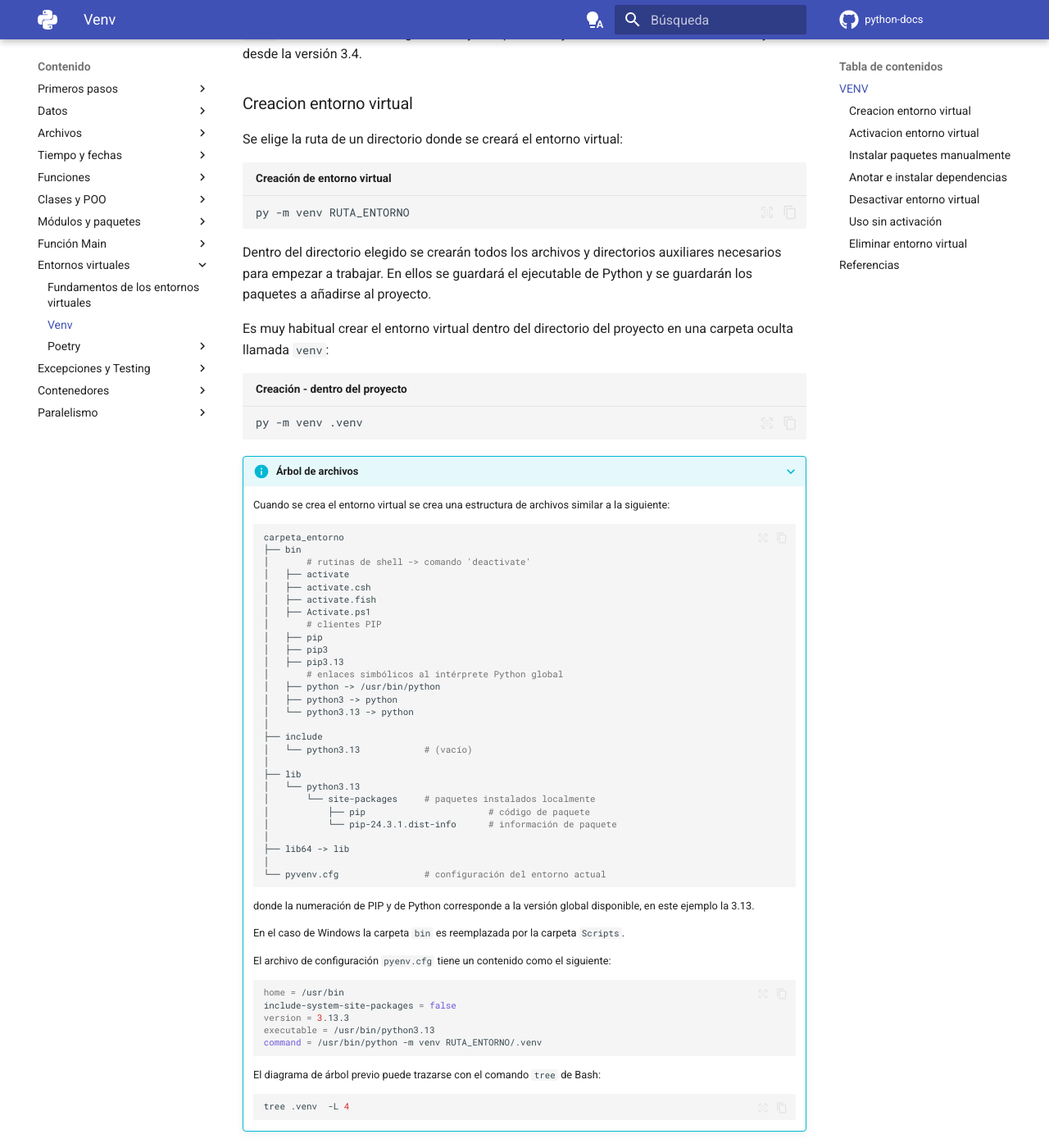
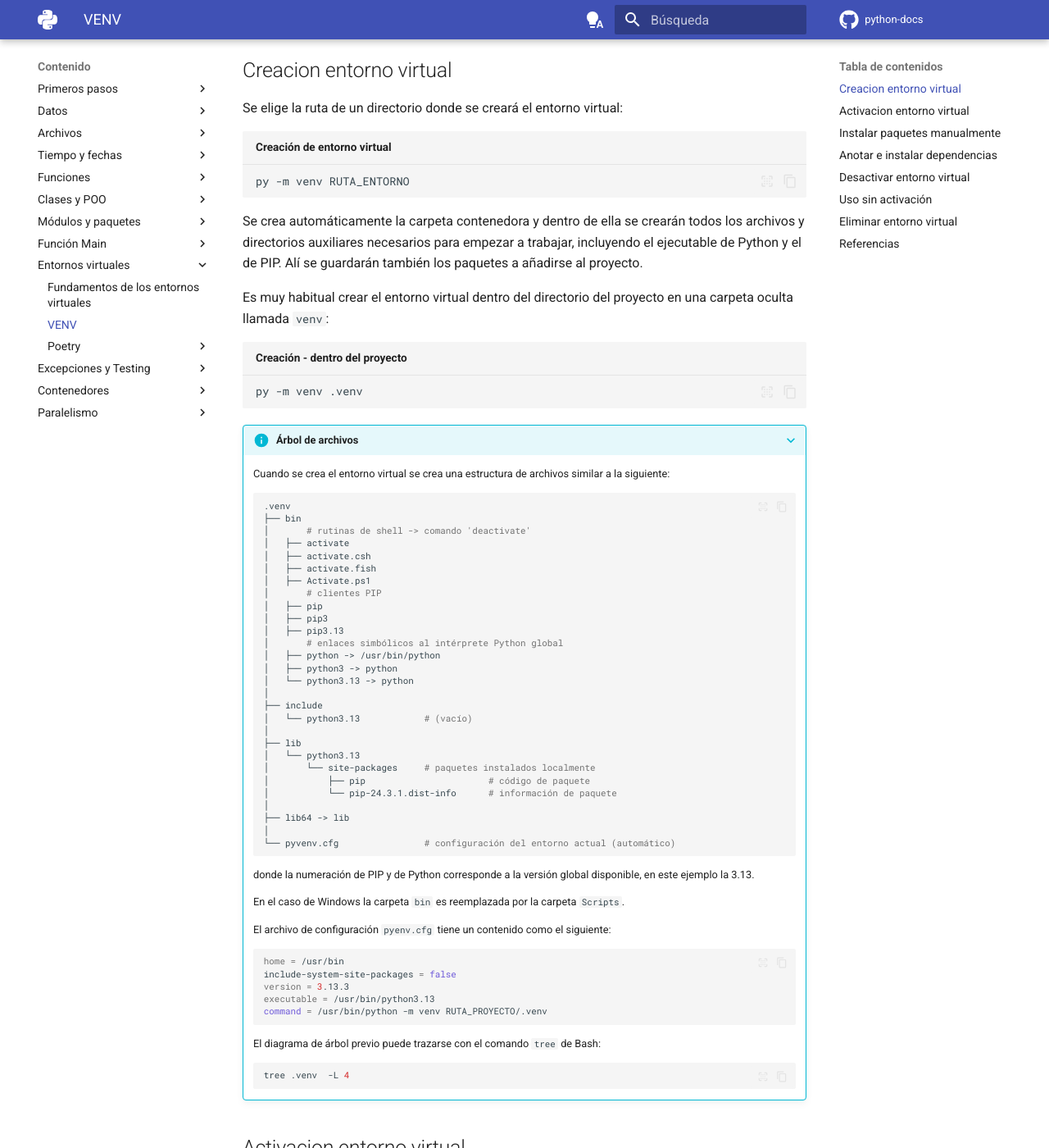
Before and after one commit to alejrot/python-docs, an MkDocs documentation site: the page built from docs/entornos/venv.md, in a window 1280 px wide and 1400 px high, scrolled down 251 px. Shown: the whole window at 82% size. Built offline with MkDocs 1.6.1 and Material for MkDocs 9.7.7, drawn with Linux system fonts in a browser that asks for light colours; plug-ins that fetch from the network failed and are left out; comment, search, counter and statistics services are not loaded; some of the changed text lies outside the part shown.

Commit message:
Entornos: correcciones menores

````diff
--- a/docs/entornos/venv.md
+++ b/docs/entornos/venv.md
@@ -8,18 +8,22 @@ tags:
 
 
 
-## VENV
+# VENV
 
 **`venv`** es la herramienta integrada de Python para trabajar con entornos virtuales.
 Se incluye desde la versión 3.4.
 
-### Creacion entorno virtual
+## Creacion entorno virtual
 
 Se elige la ruta de un directorio donde se creará el entorno virtual:
 ```bash title="Creación de entorno virtual"
 py -m venv RUTA_ENTORNO
 ```
-Dentro del directorio elegido se crearán todos los archivos y directorios auxiliares necesarios para empezar a trabajar. En ellos se guardará el ejecutable de Python y se guardarán los paquetes a añadirse al proyecto.
+Se crea automáticamente la carpeta contenedora
+y dentro de ella
+se crearán todos los archivos y directorios auxiliares necesarios para empezar a trabajar,
+incluyendo el ejecutable de Python y el de PIP.
+Alí se guardarán también los paquetes a añadirse al proyecto.
 
 Es muy habitual crear el entorno virtual dentro del directorio del proyecto
 en una carpeta oculta llamada `venv`:
@@ -33,7 +37,7 @@ py -m venv .venv
       Cuando se crea el entorno virtual se crea una estructura de archivos similar a la siguiente:
 
       ```bash
-      carpeta_entorno
+      .venv
       ├── bin
       │       # rutinas de shell -> comando 'deactivate'
       │   ├── activate
@@ -60,7 +64,7 @@ py -m venv .venv
       │
       ├── lib64 -> lib
       │
-      └── pyvenv.cfg                # configuración del entorno actual
+      └── pyvenv.cfg                # configuración del entorno actual (automático)
       ```
       donde la numeración de PIP y de Python corresponde a la versión global disponible, en este ejemplo la 3.13.
 
@@ -74,10 +78,8 @@ py -m venv .venv
       include-system-site-packages = false
       version = 3.13.3
       executable = /usr/bin/python3.13
-      command = /usr/bin/python -m venv RUTA_ENTORNO/.venv
+      command = /usr/bin/python -m venv RUTA_PROYECTO/.venv
       ```
-
-
 
       El diagrama de árbol previo puede trazarse con el comando `tree` de Bash:
 
@@ -87,7 +89,7 @@ py -m venv .venv
 
 
 
-### Activacion entorno virtual
+## Activacion entorno virtual
 
 La activación consiste en ejecutar
 alguno de los *scripts* de nombre *"activate"*.
@@ -164,13 +166,10 @@ El entorno virtual permanecerá activado hasta que se cierre la terminal o se de
 
 
 
+## Instalar paquetes manualmente
 
 
-
-### Instalar paquetes manualmente
-
-
-Los paquetes se instalan con el comando habitual:
+Los paquetes se instalan con ayuda de PIP:
 ```bash title="Instalar paquete Python"
 pip install nombre_paquete
 ```
@@ -185,8 +184,7 @@ La lista puede guardarse en archivo:
 pip list > nombre_archivo.txt
 ```
 
-
-### Anotar e instalar dependencias
+## Anotar e instalar dependencias
 
 La versión actual de los paquetes se puede guardar en formato texto con el comando *freeze*:
 ```bash title="Registrar paquetes"
@@ -205,7 +203,7 @@ mejorando el control sobre el proyecto
 y evitando instalar dependencias inútiles para el proyecto actual.
 
 
-### Desactivar entorno virtual
+## Desactivar entorno virtual
 
 El entorno virtual se desactiva fácilmente con el comando *deactivate*:
 ```bash title="Desactivar entorno"
@@ -218,7 +216,7 @@ y el intérprete de Python detectado vuelve a ser el global:
 which python      # En Linux: '/usr/bin/python'
 ```
 
-### Uso sin activación
+## Uso sin activación
 
 
 El intérprete local de Python puede ser **ejecutado directamente** a partir de su ruta.
@@ -232,7 +230,7 @@ RUTA_ENTORNO/Scripts/python   # Windows
 ```
 
 
-### Eliminar entorno virtual
+## Eliminar entorno virtual
 
 El entorno virtual se elimina borrando los directorios auxiliares del entorno:
 
````
Also changed, not shown: docs/entornos/fundamentos.md (+5 -9 lines), docs/entornos/poetry/entornos.md (+1 -1 lines), docs/entornos/poetry/obsoletos.md (+3 -2 lines).
